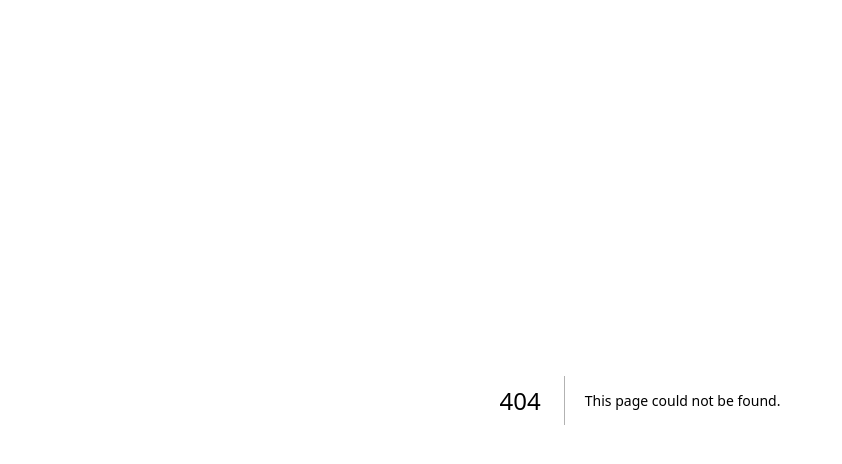
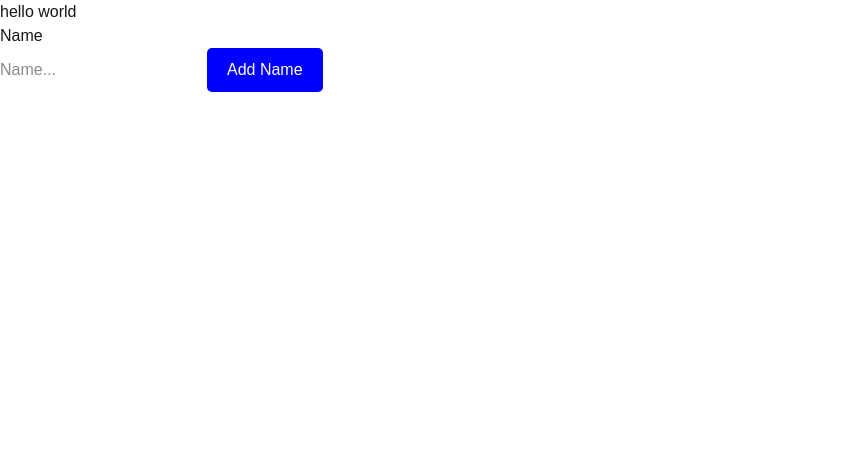
Before and after one commit to rafaelmarcoo/trivia-on-tap, a Next.js app: page /leveling in a window 1280 px wide. Before the commit this address had no page. Shown: the top 464 px of the page, without its empty margins (0-842 px from the left). Built offline with nearby package versions, Linux system fonts and the light colour scheme; no server answers.

Commit message:
post to database
I'm able to receive and post to a database now.

```diff
--- /dev/null
+++ b/src/app/leveling/display.js
@@ -0,0 +1,53 @@
+import supabase from "./supabase-config";
+import { useState } from "react";
+
+function display() {
+  const [name, setName] = useState([]);
+  const [newName, setNewName] = useState("");
+
+  const addName = async () => {
+    const newNameData = {
+      user: newName,
+      level: 10,
+    };
+    const { data, error } = await supabase
+      .from("user_level")
+      .insert([newNameData])
+      .single();
+
+    if (error) {
+      console.log("Error adding name:", error);
+    } else {
+      setName((prev) => [...prev, data]);
+      setNewName("");
+    }
+  };
+
+  return (
+    <div>
+      <h1>Name</h1>
+      <div>
+        <input
+          type="text"
+          placeholder="Name..."
+          onChange={(e) => setNewName(e.target.value)}
+        />
+        <button
+          style={{
+            backgroundColor: "blue",
+            color: "white",
+            padding: "10px 20px",
+            border: "none",
+            borderRadius: "5px",
+            cursor: "pointer",
+          }}
+          onClick={addName}
+        >
+          Add Name
+        </button>
+      </div>
+    </div>
+  );
+}
+
+export default display;
--- a/src/app/leveling/level.js
+++ /dev/null
@@ -1,41 +0,0 @@
-import React, { useEffect, useState } from "react";
-import supabase from "./supabase-config";
-
-function Level() {
-  const [data, setData] = useState([]);
-
-  useEffect(() => {
-    async function fetchData() {
-      const { data } = await supabase.from("user_level").select("*");
-      setData(data);
-    }
-
-    fetchData();
-  }, []);
-
-  return (
-    <div>
-      <h2>Table Data</h2>
-      <table>
-        <thead>
-          <tr>
-            <th>ID</th>
-            <th>Name</th>
-            <th>Level</th>
-          </tr>
-        </thead>
-        <tbody>
-          {data.map((row) => (
-            <tr key={row.id}>
-              <td>{row.id}</td>
-              <td>{row.name}</td>
-              <td>{row.level}</td>
-            </tr>
-          ))}
-        </tbody>
-      </table>
-    </div>
-  );
-}
-
-export default Level;
--- /dev/null
+++ b/src/app/leveling/page.js
@@ -0,0 +1,11 @@
+"use client";
+import Display from "./display";
+
+export default function LevelPage() {
+  return (
+    <div>
+      <h1>hello world</h1>
+      <Display />
+    </div>
+  );
+}
--- a/src/app/leveling/supabase-config.js
+++ b/src/app/leveling/supabase-config.js
@@ -1,7 +1,9 @@
+"use client";
+
 import { createClient } from "@supabase/supabase-js";
 
-const supabaseUrl = import.meta.env.SUPABASE_URL;
-const supabaseKey = import.meta.env.SUPABASE_KEY;
+const supabaseUrl = process.env.NEXT_PUBLIC_SUPABASE_URL;
+const supabaseKey = process.env.NEXT_PUBLIC_SUPABASE_ANON_KEY;
 
 const supabase = createClient(supabaseUrl, supabaseKey);
 
```
Also changed, not shown: package.json (+6 -6 lines), 1 other file (tests, documents, lock files or other folders).
